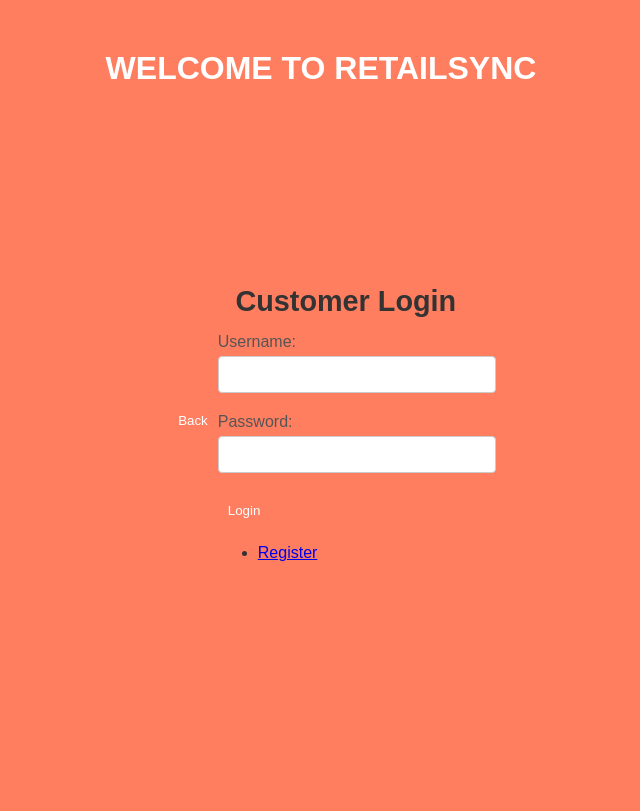
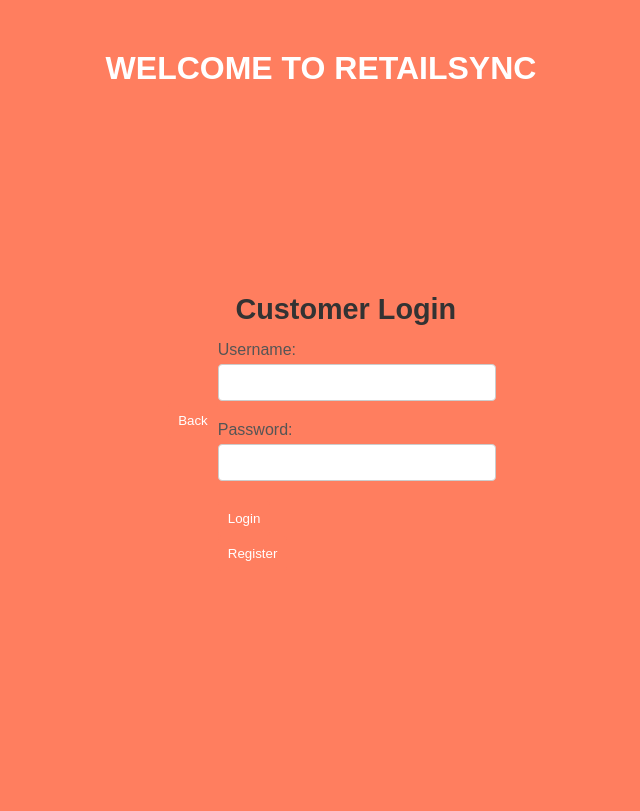
Before and after one commit to srujanaayy/DatabaseProject, a Flask app: page /customer-login in a window 1280 px wide. Shown: the top 811 px of the page, without its empty margins (319-959 px from the left). Run offline with Flask 3, Linux system fonts and the light colour scheme; parts of the project's set-up code (start-up, migrations or seed data) failed here and were passed over.

Commit message:
Update customer_login.html

```diff
--- a/templates/customer_login.html
+++ b/templates/customer_login.html
@@ -29,17 +29,17 @@
         <input type="password" id="password" name="password" required />
 
         <button type="submit">Login</button>
-        <ul>
-          <li><a href="{{ url_for('register') }}"> Register</a></li>
-        <!-- <p class="register">
-          Don't have an account? <a href="register.html">Register here</a>
-        </p> -->
       </form>
+      <button onclick="goToRegister()" class="register-button">Register</button>
     </div>
     <script>
       function goBack() {
         window.history.back();
       }
+
+      function goToRegister() {
+        window.location.href = "{{ url_for('register') }}";
+      }
     </script>
   </body>
 </html>
```
